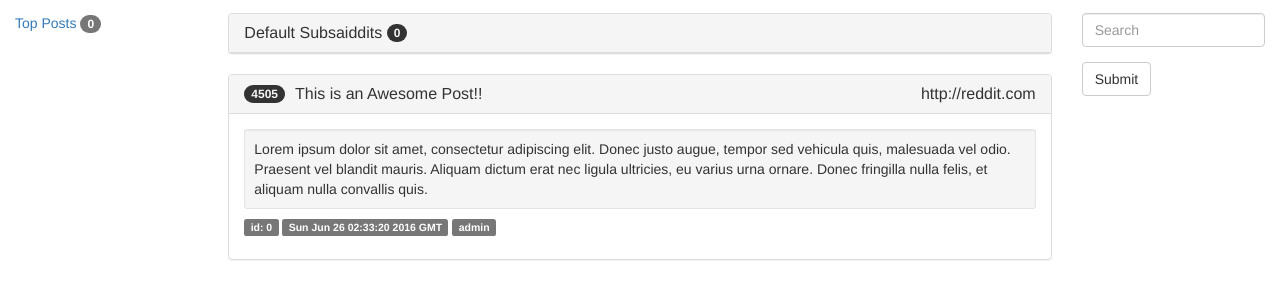
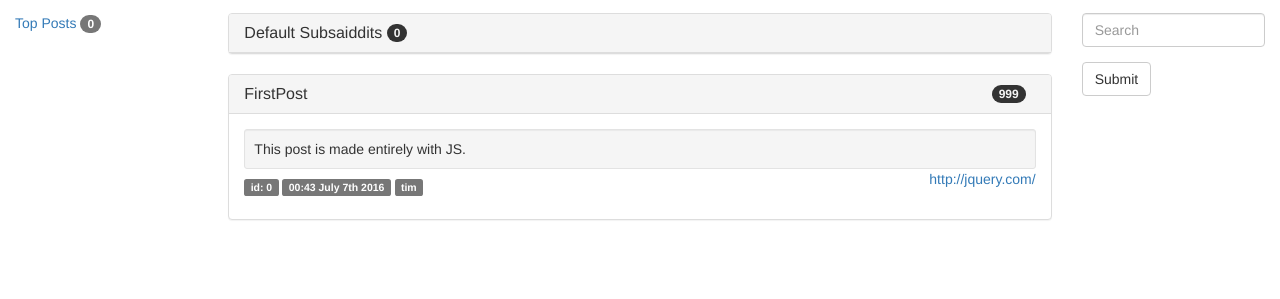
Before and after one commit to tsalomon/SubscriptionForumWebApp, a website: page public/pages/front.html in a window 1280 px wide. Shown: the part 159-458 px from the top of the page. Drawn offline with nearby package versions, Linux system fonts and the light colour scheme; no server answers.

Commit message:
added function to easily place post on UI

```diff
--- a/public/pages/front.html
+++ b/public/pages/front.html
@@ -19,6 +19,7 @@
 			$(document).ready(function(){
 
 				getDefSubs();
+				addPost(0,"FirstPost",999,"This post is made entirely with JS.","http://jquery.com/","00:43 July 7th 2016", "tim");
 
 			});
 		</script>
@@ -93,7 +94,7 @@
 
 
 		<!-- CENTRE AREA -->
-		<div class="col-sm-8">
+		<div id="posts" class="col-sm-8">
 
 		<!-- EXAMPLE PANEL 4 -->
 
@@ -109,12 +110,12 @@
 		</div>
 		<!-- END OF EXAMPLE PANEL 4 -->
 
-		<!-- EXAMPLE PANEL 1 -->
-		<div class="panel panel-default">
+
+		<!-- EXAMPLE PANEL 1
+		<div id="examplePost" class="panel panel-default" style="display:none">
 		  <div class="panel-heading">
-			<h2 class="panel-title"><span class="badge pull-left" style="margin-right: 10px">4505</span>
-			This is an Awesome Post!! <a class="pull-right" href="http://reddit.com">http://reddit.com</a>
-
+				<h2 class="panel-title"><span class="badge pull-right" style="margin-right: 10px">4505</span>
+				This is an Awesome Post!!
 			</div>
 
 		  <div class="panel-body">
@@ -131,11 +132,18 @@
 				<span class="label label-default">Sun Jun 26 02:33:20 2016 GMT</span>
 				<span class="label label-default">admin</span>
 				</h5>
+				<a class="pull-right" href="http://reddit.com">http://reddit.com</a>
 
 			</div>
 		</div>
+
+
+		END OF EXAMPLE PANEL 1 -->
 		</div>
-		<!-- END OF EXAMPLE PANEL 1 -->
+
+
+
+
 		<!-- END OF CENTRE AREA -->
 
 		<!-- RIGHT SIDEBAR -->
--- a/public/scripts/requests.js
+++ b/public/scripts/requests.js
@@ -35,7 +35,8 @@ function getDefSubs(){
 
 			},
 			error: function(data) {
-					alert('woops!'); //or whatever
+					//alert('woops!'); //or whatever
+					console.log("Could not retrieve default subsaiditts.");
 			}
 	});
 }
@@ -165,3 +166,31 @@ function signup(){
 
 
 }
+
+
+function addPost(id, title, rating, text, url, time, creator){
+
+	var post = '<div id="examplePost" class="panel panel-default"><div class="panel-heading"><h2 class="panel-title"><span class="badge pull-right" style="margin-right: 10px">'
+					 + rating
+					 + '</span>'
+					 + title
+					 + '</div><div class="panel-body"><div class="well well-sm" style="margin-bottom:0px">'
+					 + text
+					 + '</div><h5 class="pull-left"> <span class="label label-default">id: '
+					 + id
+					 + '</span> <span class="label label-default">'
+					 + time
+					 + '</span> <span class="label label-default">'
+					 + creator
+					 +'</span></h5><a class="pull-right" href="'
+					 + url
+					 + '">'
+					 + url
+					 + '</a></div></div>'
+
+	console.log("creating post")
+
+	var postObj = $.parseHTML(post);
+	$("#posts").append(postObj);
+
+}
```
Lines whose indentation alone changed are shown as unchanged.
